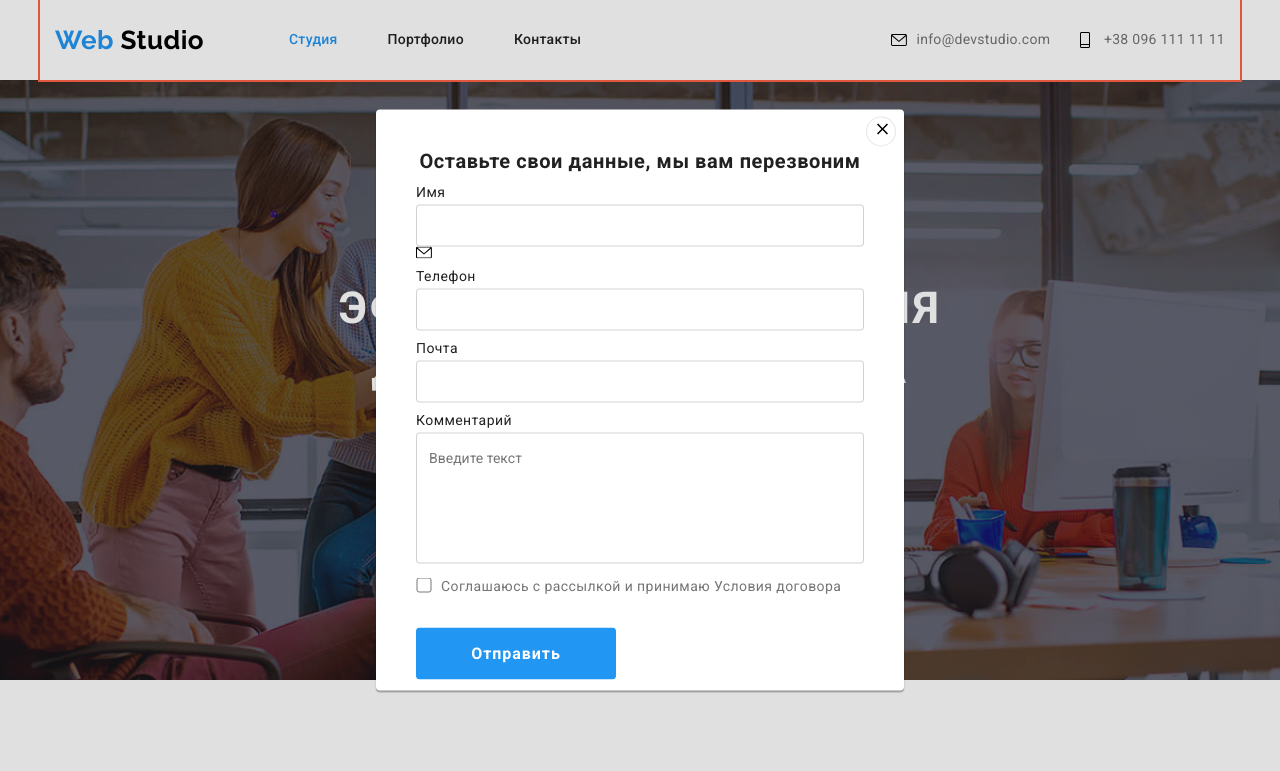
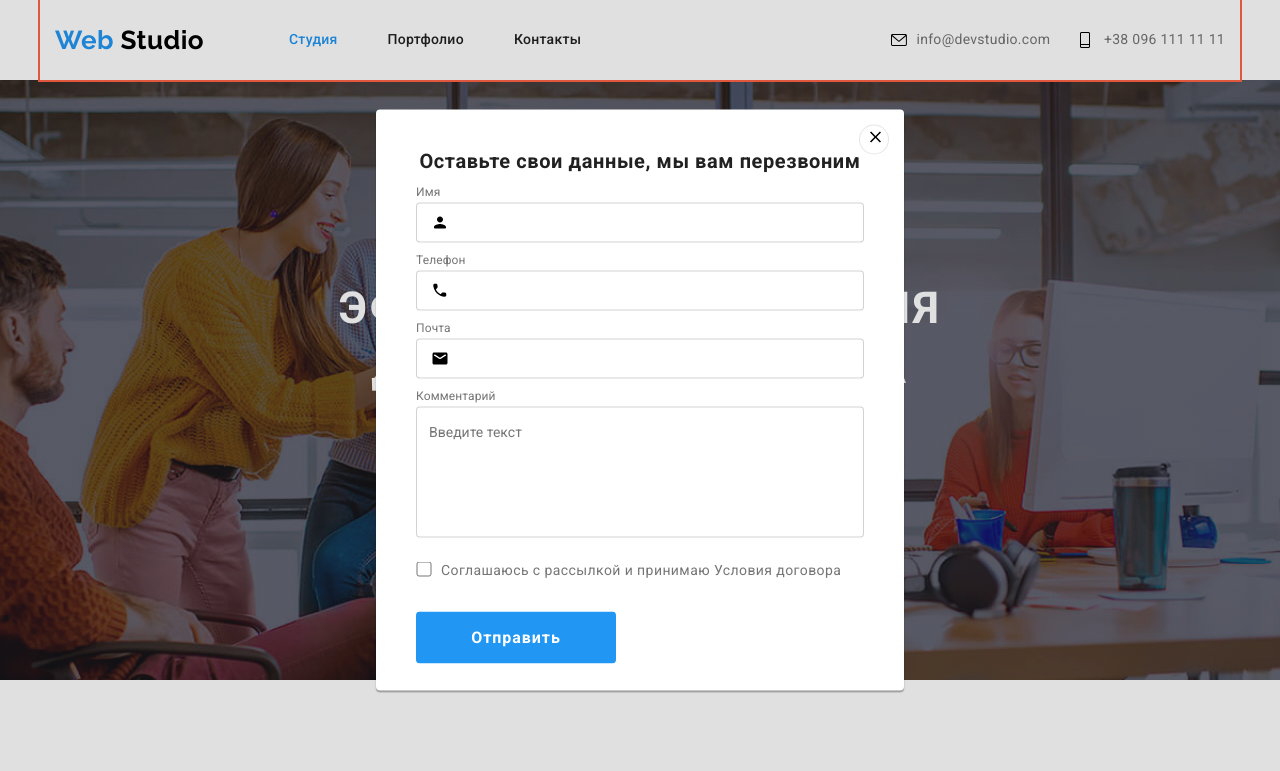
Before and after one commit to SvitlanaKorneeva/goit-markup-hw-06, a plain HTML site: page index.html in a window 1280 px wide. Both pictures are taken after a click on the button "Заказать услугу". Shown: the top 771 px of the page. Drawn offline with nearby package versions, Linux system fonts and the light colour scheme.

Commit message:
форма

```diff
--- a/css/common.css
+++ b/css/common.css
@@ -170,14 +170,26 @@ html {
 .container-footer {
   display: flex;
   justify-content: space-between;
-  padding-top: 72px;
+  padding-top: 60px;
   padding-bottom: 60px;
 }
 
 .logo-footer {
-  width: 270px;
-  margin-right: 30px;
+  margin-right: 70px;
 }
+
+.footer-logo {
+  display: block;
+  margin-bottom: 20px;
+  color: var(--accent-colour);
+  font-family: 'Raleway', sans-serif;
+
+  font-size: 26px;
+  font-weight: bold;
+  line-height: 1.19;
+  text-decoration: none;
+}
+
 .logo-item {
   color: var(--primary-white-color);
   margin-bottom: 20px;
@@ -292,6 +304,11 @@ html {
   text-align: center;
 }
 
+.button-footer:hover,
+.button-footer:focus {
+  cursor: pointer;
+}
+
 .button-icon-submit {
   position: absolute;
   top: 13px;
--- a/css/main.css
+++ b/css/main.css
@@ -62,6 +62,7 @@
   color: var(--primary-white-color);
 }
 
+/* Модальное окно */
 .backdrop {
   position: fixed;
   top: 0;
@@ -105,8 +106,8 @@
 
 .button-close {
   position: absolute;
-  right: 8px;
-  top: 7px;
+  right: 15px;
+  top: 15px;
   width: 30px;
   height: 30px;
   border-radius: 50%;
@@ -122,28 +123,50 @@ textarea {
 .form {
   margin-left: auto;
   margin-right: auto;
+  margin-bottom: 20px;
 }
 
 .form-field {
+  position: relative;
   display: flex;
   flex-direction: column;
   margin-bottom: 10px;
+  transition: transform 250ms cubic-bezier(0.4, 0, 0.2, 1);
   /*border: 1px solid rgba(33, 33, 33, 0.2);*/
 }
 .form-field label {
   margin-bottom: 4px;
+  font-size: 12px;
+  line-height: 14px;
+  letter-spacing: 0.01em;
+  color: var(--secondary-text-color);
 }
+
 .form-field input {
   margin: 0;
-  padding: 12px 11px;
+  padding: 11px 40px;
   border-radius: 4px;
   border: 1px solid rgba(33, 33, 33, 0.2);
+  transition: 250ms cubic-bezier(0.4, 0, 0.2, 1);
+  cursor: pointer;
+}
+
+.input-field:focus {
+  border: 1px solid #2196f3;
+}
+
+.input-icon {
+  position: absolute;
+  left: 15px;
+  top: 50%;
+}
+.form-field:focus-within > .input-icon {
+  fill: var(--accent-colour);
 }
 .form-field input::placeholder {
   font-size: 12px;
   line-height: 14px;
   letter-spacing: 0.01em;
-
   color: rgba(117, 117, 117, 0.5);
 }
 
--- a/index.html
+++ b/index.html
@@ -63,6 +63,8 @@
           </button>
         </div>
       </section>
+
+      <!--Форма в модальном окне-->
       <div class="backdrop is-hidden" data-modal>
         <div class="modal">
           <button data-modal-close class="button-close">
@@ -73,20 +75,27 @@
           <h2 class="form-title">Оставьте свои данные, мы вам перезвоним</h2>
           <form class="form">
 
-            <div class="form-field">
+            <div class="form-field" autocomplete="off">
               <label for="name">Имя</label>
+              <svg class="input-icon" width="18" height="18">
+                <use href="./images/2/items/sprite.svg#icon-name-form"></use>
+              </svg>
 
-              <input type="text" name="user-name" id="name" autofocus />
-              <svg class="contacts-icon-mail" width="16" height="12">
-                <use href="./images/2/items/sprite.svg#icon-envelope"></use>
-              </svg>
+              <input type="text" class="input-field" name="user-name" id="name" autofocus />
+
             </div>
             <div class="form-field">
               <label for="tel">Телефон</label>
+              <svg class="input-icon" width="18" height="18">
+                <use href="./images/2/items/sprite.svg#icon-phone-form"></use>
+              </svg>
               <input type="text" name="tel" id="tel" />
             </div>
             <div class="form-field">
               <label for="mail">Почта</label>
+              <svg class="input-icon" width="18" height="18">
+                <use href="./images/2/items/sprite.svg#icon-mail-form"></use>
+              </svg>
               <input type="email" name="mail" id="mail" />
             </div>
             <div class="form-field">
@@ -574,7 +583,7 @@
           <!-- Футер лого и адреса-->
 
           <div class="logo-footer">
-            <a href="index.html" class="logo footer-item"
+            <a href="index.html" class="footer-logo"
               >Web <span class="logo-item">Studio</span>
             </a>
             <address>
```
